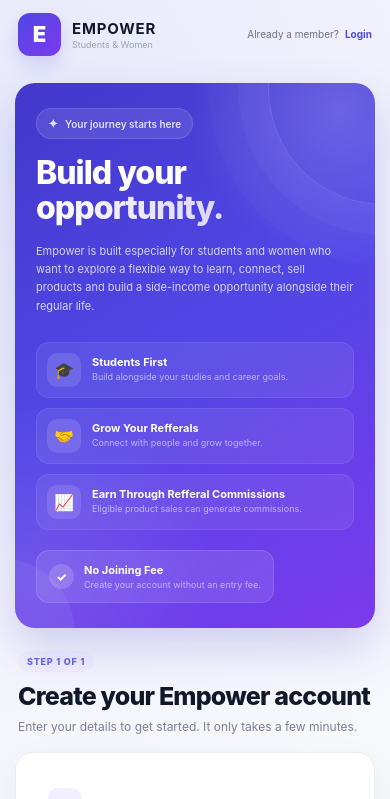
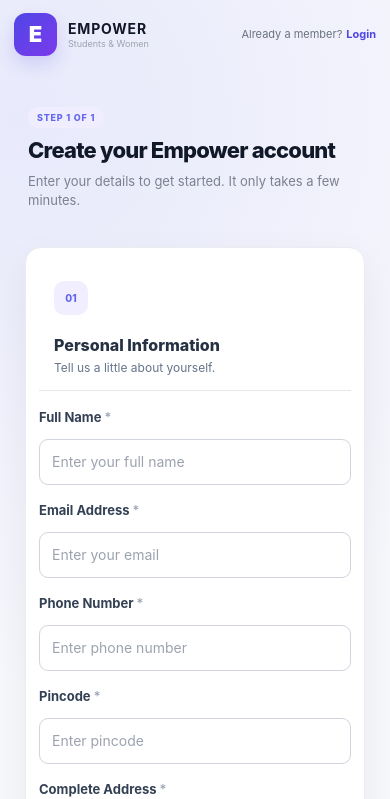
Before and after one commit to ay6422853-rgb/students-women-empower, a React (Vite) app in the folder frontend/: page /register in a window 390 px wide. Shown: the top 799 px of the page. Built offline with nearby package versions, Linux system fonts and the light colour scheme; no server answers.

Commit message:
hide registration information

```diff
--- a/frontend/src/pages/auth/register.css
+++ b/frontend/src/pages/auth/register.css
@@ -1213,3 +1213,132 @@
 
   outline-offset: 3px;
 }
+
+
+/* =====================================================
+   MOBILE - HIDE INFORMATION SECTION
+===================================================== */
+
+@media (max-width: 768px) {
+  .register-intro {
+    display: none;
+  }
+
+  .register-layout {
+    display: block;
+    width: 100%;
+  }
+
+  .register-content {
+    width: 100%;
+    max-width: 100%;
+    padding: 20px 14px 40px;
+  }
+
+  .register-topbar {
+    padding: 14px 16px;
+  }
+
+  .register-login-link {
+    font-size: 12px;
+  }
+
+  .register-form-header {
+    margin-bottom: 20px;
+  }
+
+  .register-form-header h2 {
+    font-size: 25px;
+    line-height: 1.25;
+  }
+
+  .register-form-header p {
+    font-size: 14px;
+  }
+
+  .register-card {
+    width: 100%;
+    padding: 20px 16px;
+  }
+
+  .form-grid,
+  .form-grid.three-columns {
+    grid-template-columns: 1fr;
+  }
+
+  .form-group input,
+  .form-group textarea {
+    width: 100%;
+    box-sizing: border-box;
+  }
+
+  .section-heading {
+    align-items: flex-start;
+  }
+
+  .section-heading h3 {
+    font-size: 17px;
+  }
+
+  .section-heading p {
+    font-size: 12px;
+  }
+
+  .section-number {
+    flex-shrink: 0;
+  }
+
+  .register-submit {
+    width: 100%;
+  }
+
+  .already-account {
+    flex-direction: column;
+    gap: 8px;
+    text-align: center;
+  }
+}
+
+
+/* =====================================================
+   SMALL MOBILE
+===================================================== */
+
+@media (max-width: 480px) {
+  .register-topbar {
+    padding: 12px 14px;
+  }
+
+  .register-brand-text strong {
+    font-size: 14px;
+  }
+
+  .register-brand-text span {
+    font-size: 9px;
+  }
+
+  .register-login-link {
+    font-size: 11px;
+  }
+
+  .register-login-link a {
+    margin-left: 4px;
+  }
+
+  .register-content {
+    padding: 16px 10px 30px;
+  }
+
+  .register-card {
+    padding: 18px 13px;
+    border-radius: 16px;
+  }
+
+  .register-form-header h2 {
+    font-size: 22px;
+  }
+
+  .register-form-header p {
+    font-size: 13px;
+  }
+}
```
